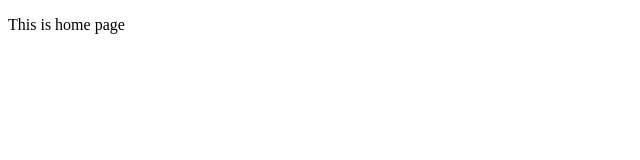
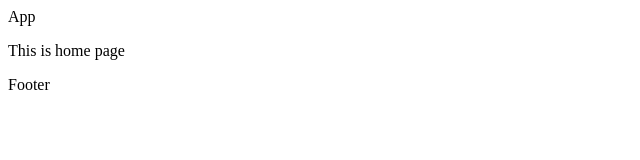
Before and after one commit to hema299/example1, a plain HTML site: page index.html in a window 1280 px wide. Shown: the whole page, without its empty margins (0-640 px from the left). Drawn offline with Linux system fonts and the light colour scheme.

```diff
--- a/index.html
+++ b/index.html
@@ -5,6 +5,10 @@
   </head>
 
   <body>
+  <header>App</header>
+  <section>
   <p>This is home page</p>
+  </section>
+  <footer>Footer</footer>
   </body>
 </html>
```
